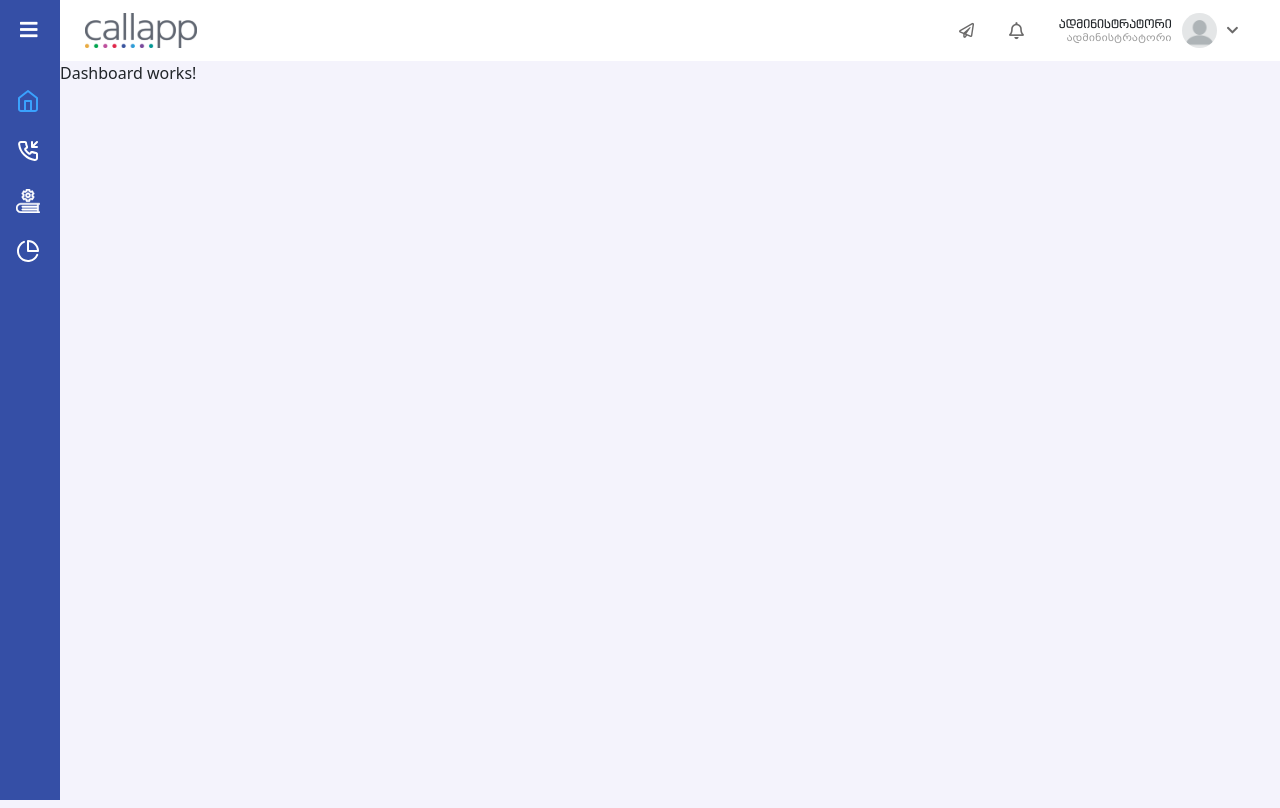
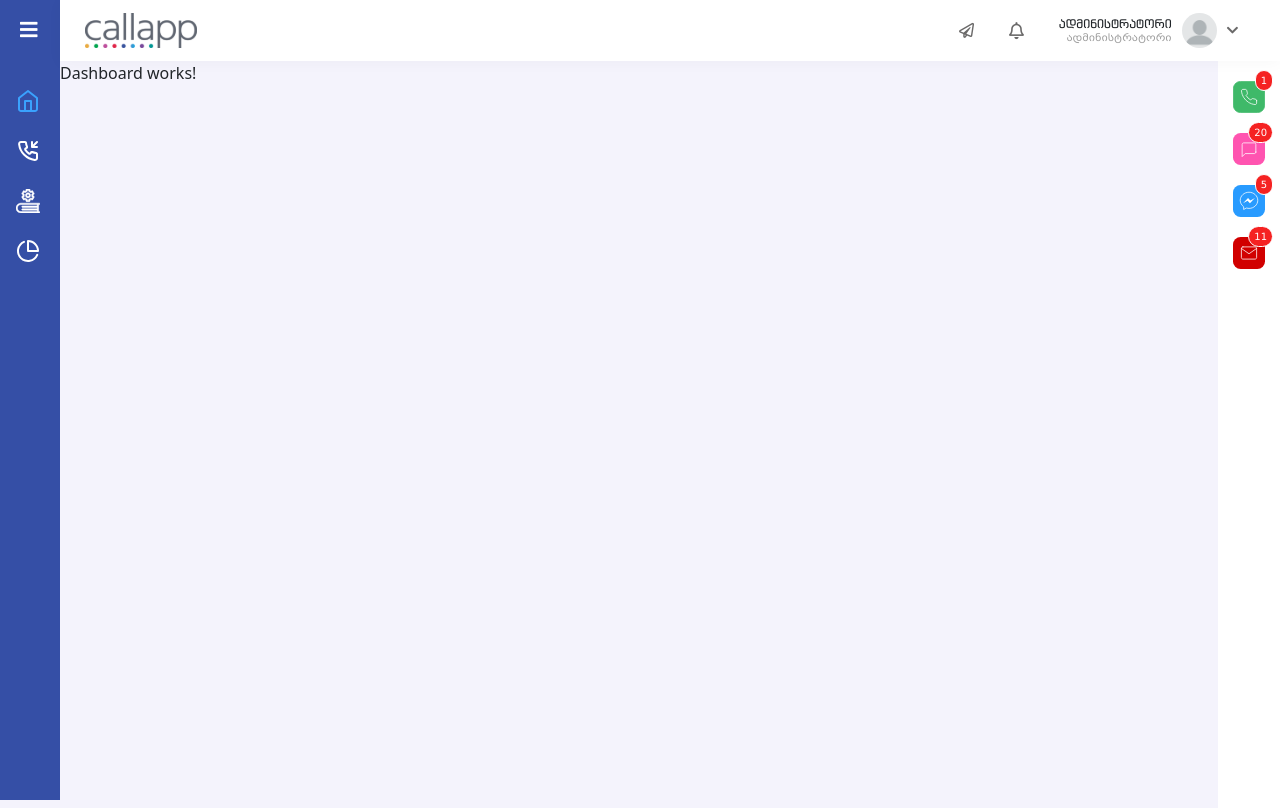
Before and after one commit to GioMelik11/AngularCallappCore, an Angular app: page /dashboard in a window 1280 px wide. Built offline with nearby package versions, Linux system fonts and the light colour scheme.

Commit message:
added flashpanel html json

```diff
--- a/src/app/app.component.html
+++ b/src/app/app.component.html
@@ -4,7 +4,12 @@
     </div>
     <div style="width: 100%;">
         <app-header></app-header>
-        <router-outlet></router-outlet>
+        <div class="routebody">
+            <div>
+                <router-outlet></router-outlet>
+            </div>
+            <app-flashpanel></app-flashpanel>
+        </div>
     </div>
 </section>
 <section *ngIf="url == '/auth'">
--- a/src/app/app.component.scss
+++ b/src/app/app.component.scss
@@ -3,3 +3,12 @@
     width: 100%;
     justify-content: space-around;
 }
+
+.routebody > div{
+    width: 100%;
+}
+
+.routebody{
+    display: flex;
+    justify-content: space-between;
+}
--- a/src/app/app.module.ts
+++ b/src/app/app.module.ts
@@ -10,6 +10,7 @@ import { HeaderComponent } from './header/header.component';
 import { MenuComponent } from './menu/menu.component';
 import { FontAwesomeModule } from '@fortawesome/angular-fontawesome';
 import { AuthComponent } from './auth/auth.component';
+import { FlashpanelComponent } from './flashpanel/flashpanel.component';
 
 @NgModule({
   declarations: [
@@ -19,7 +20,8 @@ import { AuthComponent } from './auth/auth.component';
     PageNotFoundComponent,
     HeaderComponent,
     MenuComponent,
-    AuthComponent
+    AuthComponent,
+    FlashpanelComponent
   ],
   imports: [
     BrowserModule,
--- /dev/null
+++ b/src/app/flashpanel/flashpanel.component.html
@@ -0,0 +1,8 @@
+<section>
+    <div *ngFor="let item of this.panelItems" (click)="showHidePanel(item.source_id)">
+        <span>{{item.count_queue}}</span>
+        <svg viewBox="0 0 24 24" width="32" height="32">
+            <use attr.xlink:href="assets/icons/sources/source.svg#{{item.icon}}"></use>
+        </svg>
+    </div>
+</section>
--- /dev/null
+++ b/src/app/flashpanel/flashpanel.component.scss
@@ -0,0 +1,29 @@
+section{
+    background: #fff;
+    height: 93.4vh;
+    min-width: 60px;
+    display: flex;
+    align-items: center;
+    padding: 20px 15px;
+    display: flex;
+    flex-direction: column;
+    gap: 20px;
+}
+
+div{
+    position: relative;
+    cursor: pointer;
+}
+
+span{
+    position: absolute;
+    color: #fff;
+    padding: 2px 5px;
+    font-size: 10px;
+    font-family: "BPG2";
+    border-radius: 21px;
+    background-color: #f52222;
+    border: 1px solid #fff;
+    right: -8px;
+    top: -11px;
+}
--- /dev/null
+++ b/src/app/flashpanel/flashpanel.component.ts
@@ -0,0 +1,43 @@
+import { Component, OnInit } from '@angular/core';
+
+@Component({
+  selector: 'app-flashpanel',
+  templateUrl: './flashpanel.component.html',
+  styleUrls: ['./flashpanel.component.scss']
+})
+export class FlashpanelComponent implements OnInit {
+
+  panelItems: any = new Object();
+  constructor() { }
+
+  ngOnInit(): void {
+    this.panelItems = this.getPanelItems();
+  }
+
+  getPanelItems() {
+    var data = [{
+      source_id: 1,
+      icon: "phone-o",
+      count_queue: 1
+    }, {
+      source_id: 2,
+      icon: "chat-o",
+      count_queue: 20
+    }, {
+      source_id: 3,
+      icon: "messenger-o",
+      count_queue: 5
+    }, {
+      source_id: 4,
+      icon: "mail-o",
+      count_queue: 11
+    }]
+
+    return data;
+  }
+
+  showHidePanel(source: number) {
+    console.log(source)
+  }
+
+}
--- a/src/app/header/header.component.scss
+++ b/src/app/header/header.component.scss
@@ -3,6 +3,7 @@
   background-color: #fff !important;
   padding: 0px 30px 0px 13px;
   height: 61px;
+  box-shadow: 0px 2px 15px rgb(0 0 0 / 3%);
 }
 
 #logo {
```
Also changed, not shown: 1 other file (tests, documents, lock files or other folders).
